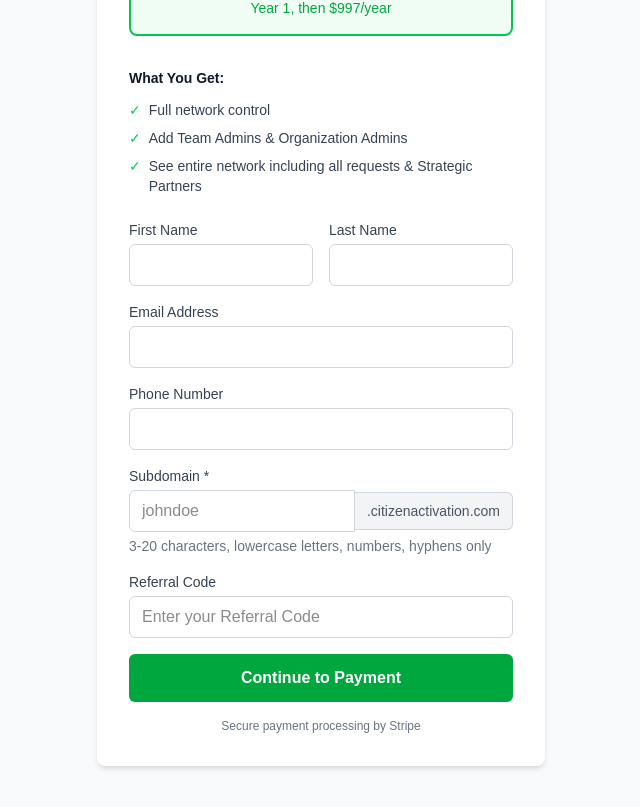
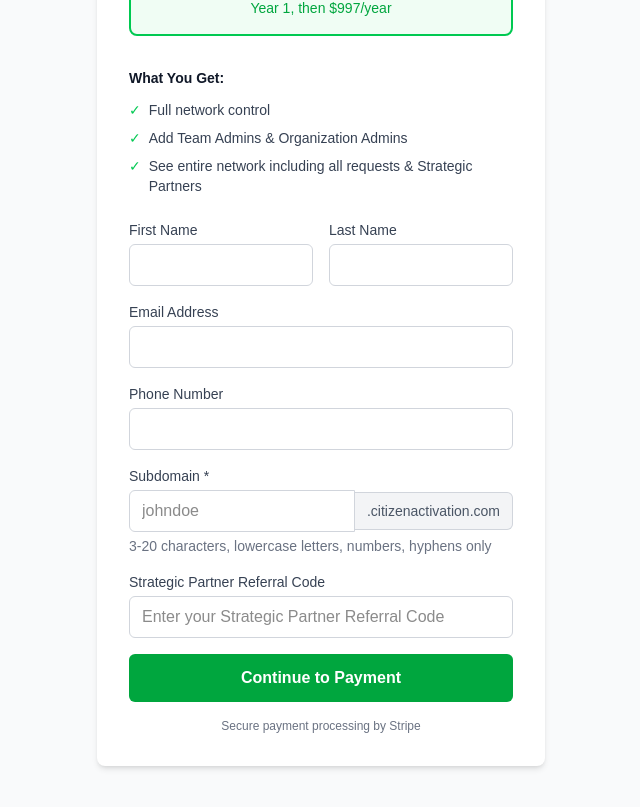
Before and after one commit to marketleveragingmedia-cmd/citizen-activation-system, a Next.js app: page /checkout/main-admin in a window 1280 px wide. Shown: the part 359-1166 px from the top of the page, without its empty margins (319-959 px from the left). Built offline with nearby package versions, Linux system fonts and the light colour scheme.

Commit message:
Update checkout pages: 'Referral Code' → 'Strategic Partner Referral Code'
Changed in all three checkout pages:
- Main Admin checkout
- Organization Admin checkout
- Team Admin Direct checkout

Label and placeholder now consistent with dashboard forms.

```diff
--- a/app/checkout/main-admin/page.tsx
+++ b/app/checkout/main-admin/page.tsx
@@ -235,7 +235,7 @@ export default function MainAdminCheckout() {
 
           <div>
             <label htmlFor="referralCode" className="block text-sm font-medium text-gray-700 mb-1">
-              Referral Code
+              Strategic Partner Referral Code
             </label>
             <input
               type="text"
@@ -244,7 +244,7 @@ export default function MainAdminCheckout() {
               className="w-full px-3 py-2 border border-gray-300 rounded-md focus:outline-none focus:ring-2 focus:ring-green-500"
               value={formData.referralCode}
               onChange={(e) => setFormData({ ...formData, referralCode: e.target.value })}
-              placeholder="Enter your Referral Code"
+              placeholder="Enter your Strategic Partner Referral Code"
             />
           </div>
 
--- a/app/checkout/org-admin/page.tsx
+++ b/app/checkout/org-admin/page.tsx
@@ -257,7 +257,7 @@ export default function OrgAdminCheckout() {
 
           <div>
             <label htmlFor="referralCode" className="block text-sm font-medium text-gray-700 mb-1">
-              Referral Code
+              Strategic Partner Referral Code
             </label>
             <input
               type="text"
@@ -266,7 +266,7 @@ export default function OrgAdminCheckout() {
               className="w-full px-3 py-2 border border-gray-300 rounded-md focus:outline-none focus:ring-2 focus:ring-green-500"
               value={formData.referralCode}
               onChange={(e) => setFormData({ ...formData, referralCode: e.target.value })}
-              placeholder="Enter your Referral Code"
+              placeholder="Enter your Strategic Partner Referral Code"
             />
           </div>
 
--- a/app/checkout/team-admin-direct/page.tsx
+++ b/app/checkout/team-admin-direct/page.tsx
@@ -238,7 +238,7 @@ export default function TeamAdminDirectCheckout() {
 
           <div>
             <label htmlFor="referralCode" className="block text-sm font-medium text-gray-700 mb-1">
-              Referral Code
+              Strategic Partner Referral Code
             </label>
             <input
               type="text"
@@ -247,7 +247,7 @@ export default function TeamAdminDirectCheckout() {
               className="w-full px-3 py-2 border border-gray-300 rounded-md focus:outline-none focus:ring-2 focus:ring-green-500"
               value={formData.referralCode}
               onChange={(e) => setFormData({ ...formData, referralCode: e.target.value })}
-              placeholder="Enter your Referral Code"
+              placeholder="Enter your Strategic Partner Referral Code"
             />
           </div>
 
```
